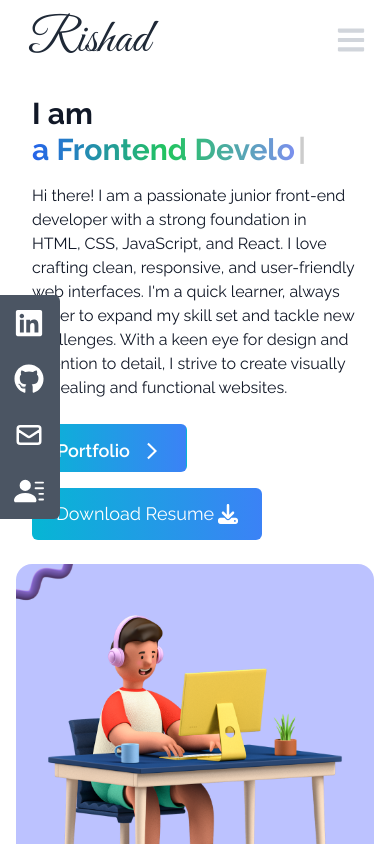
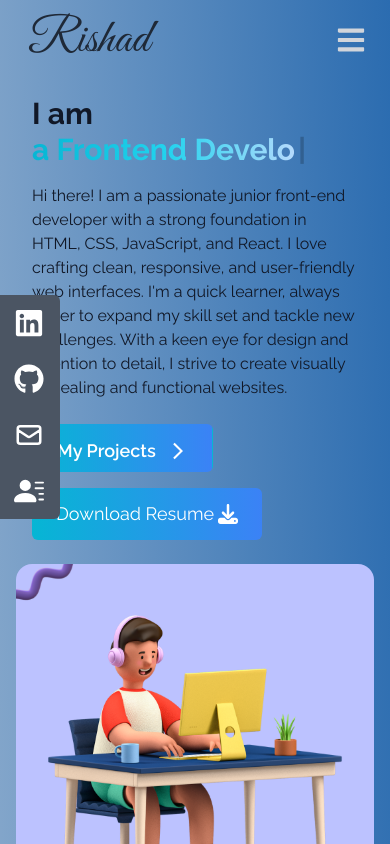
Before and after one commit to Rishad1404/my-portfolio, a React (Vite) app: page / in a window 390 px wide. Shown: the top 844 px of the page. Built offline with nearby package versions, Linux system fonts and the light colour scheme.

Commit message:
final website completed

```diff
--- a/src/Layout/Main.jsx
+++ b/src/Layout/Main.jsx
@@ -1,14 +1,20 @@
+import { motion } from "framer-motion";
 import { Outlet } from "react-router-dom";
 import Footer from "../components/Shared/Footer";
 import Navbar from "../components/Navbar";
 
 const Main = () => {
     return (
-        <div>
-            <Navbar></Navbar>
-            <Outlet></Outlet>
-            <Footer></Footer>
-        </div>
+        <motion.div
+            className="bg-gradient-to-bl from-slate-500 to-slate-100"
+            initial={{ background: "linear-gradient(to bottom left, #2b6cb0, #cbd5e0)" }}
+            animate={{ background: "linear-gradient(to bottom left, #2b6cb0, #cbd5e0)" }}
+            transition={{ duration: 10, repeat: Infinity, repeatType: "reverse", ease: "linear" }}
+        >
+            <Navbar />
+            <Outlet />
+            <Footer />
+        </motion.div>
     );
 };
 
--- a/src/components/Home/Banner.jsx
+++ b/src/components/Home/Banner.jsx
@@ -20,7 +20,7 @@ const Banner = () => {
                 <div className="flex flex-col justify-center lg:h-full p-4 rounded-lg">
                     <h1 className="text-3xl font-bold md:text-6xl lg:text-7xl text-gray-900">
                         I am{' '}
-                        <span className="bg-gradient-to-r from-blue-600 via-green-500 to-indigo-400 inline-block text-transparent bg-clip-text">
+                        <span className="bg-gradient-to-r from-cyan-500 via-cyan-400 to-blue-200 inline-block text-transparent bg-clip-text">
                             {text}
                             <Cursor cursorColor="black" />
                         </span>
@@ -28,8 +28,8 @@ const Banner = () => {
                     <p className="text-gray-900 lg:text-xl py-4 lg:max-w-2xl">
                         Hi there! I am a passionate junior front-end developer with a strong foundation in HTML, CSS, JavaScript, and React. I love crafting clean, responsive, and user-friendly web interfaces. I'm a quick learner, always eager to expand my skill set and tackle new challenges. With a keen eye for design and attention to detail, I strive to create visually appealing and functional websites.
                     </p>
-                    <Link  to='portfolio' smooth duration={500} className="btn btn-ghost group text-white text-lg w-fit px-6 py-3 my-2 flex items-center rounded-md bg-gradient-to-r from-cyan-500 to-blue-500">
-                        Portfolio <span className="group-hover:rotate-90 duration-300"><MdArrowForwardIos size={20} className="ml-1" /></span>
+                    <Link  to='projects' smooth duration={500} className="btn btn-ghost group text-white text-lg w-fit px-6 py-3 my-2 flex items-center rounded-md bg-gradient-to-r from-cyan-500 to-blue-500">
+                        My Projects <span className="group-hover:rotate-90 duration-300"><MdArrowForwardIos size={20} className="ml-1" /></span>
                     </Link>
                     <a href="/Resume.pdf" download className=" text-white text-lg w-fit px-6 py-3 my-2 flex items-center rounded-md bg-gradient-to-r from-cyan-500 to-blue-500">
                         Download Resume <span><FaDownload size={20} className="ml-1" /></span>
--- a/src/components/Home/Contact.jsx
+++ b/src/components/Home/Contact.jsx
@@ -4,13 +4,13 @@ const Contact = () => {
             <div className="flex flex-col p-4 justify-center container mx-auto h-full">
                 <div className="mb-20">
                     <p className="text-center text-5xl font-bold text-gray-800">Contact</p>
-                    <p className="text-center font-light mt-2 text-gray-600">Submit the form below to get in touch with me</p>
+                    <p className="text-center font-light mt-2 text-black">Submit the form below to get in touch with me</p>
                 </div>
                 <div className="flex justify-center items-center">
                     <form
                         action="https://getform.io/f/bxojjjpa"
                         method="POST"
-                        className="flex flex-col w-full md:w-1/2 bg-white p-8 rounded-lg shadow-lg"
+                        className="flex flex-col w-full md:w-1/2  p-8 rounded-lg shadow-lg"
                     >
                         <input
                             type="text"
--- a/src/components/Home/Experience.jsx
+++ b/src/components/Home/Experience.jsx
@@ -6,6 +6,7 @@ import mongodb from "../../assets/mongodb.png";
 import firebase from "../../assets/firebase.png";
 import github from "../../assets/github.png";
 import tailwind from "../../assets/tailwind.png";
+import express from "../../assets/express.png";
 const Experience = () => {
 
     const techs = [
@@ -57,12 +58,18 @@ const Experience = () => {
             title: "FIREBASE",
             style: 'shadow-yellow-700'
         },
+        {
+            id: 9,
+            src: express,
+            title: "EXPRESS",
+            style: 'shadow-gray-700'
+        },
     ]
 
     return (
         <div name='experience' className="container mx-auto mt-20 lg:mt-56 md:mt-40">
             <div className="max-w-screen-lg mx-auto p-4 flex flex-col justify-center">
-                <div className="">
+                <div className=" mb-6 md:mb-10 lg:mb-20">
                     <p className="text-6xl font-bold text-center">Experience</p>
                     <p className="py-4 text-center">Technologies I've worked with</p>
                 </div>
@@ -72,7 +79,7 @@ const Experience = () => {
                 {
                     techs.map(({ id, src, title, style }) => (
                         <div key={id} className={`shadow-md hover:scale-105 duration-500 py-2 rounded-lg ${style}`}>
-                            <img src={src} alt="" className="w-44 h-36 mx-auto" />
+                            <img src={src} alt="" className="w-36 h-40 mx-auto" />
                             <p className="mt-2 text-center">{title}</p>
                         </div>
                     ))
--- a/src/components/Navbar.jsx
+++ b/src/components/Navbar.jsx
@@ -38,7 +38,7 @@ const Navbar = () => {
                 <ul className="hidden md:flex">
                     {
                         links.map(({ id, link }) => (
-                            <li key={id} className="px-8 cursor-pointer capitalize font-medium hover:scale-x-110 duration-200"><Link to={link} smooth duration={800}>{link}</Link></li>
+                            <li key={id} className="px-8 cursor-pointer  font-semibold capitalize  hover:scale-x-110 duration-200"><Link to={link} smooth duration={800}>{link}</Link></li>
                         ))
                     }
                 </ul>
--- a/src/components/Shared/Footer.jsx
+++ b/src/components/Shared/Footer.jsx
@@ -2,7 +2,7 @@ import { FaFacebook, FaGithub, FaLinkedin } from "react-icons/fa";
 
 const Footer = () => {
     return (
-        <footer className="bg-gray-800 text-gray-300 p-10">
+        <footer className="bg-gray-800 text-gray-300 p-10 lg:mt-20">
             <div className="container mx-auto flex flex-col md:flex-row justify-between items-center">
                 <aside className="flex flex-col items-center md:items-start mb-6 md:mb-0">
                     <p className="text-lg font-semibold">Rishad Islam</p>
```
Also changed, not shown: src/components/Home/About.jsx (+9 -7 lines), src/assets/express.png (added), src/assets/javascript.png.
